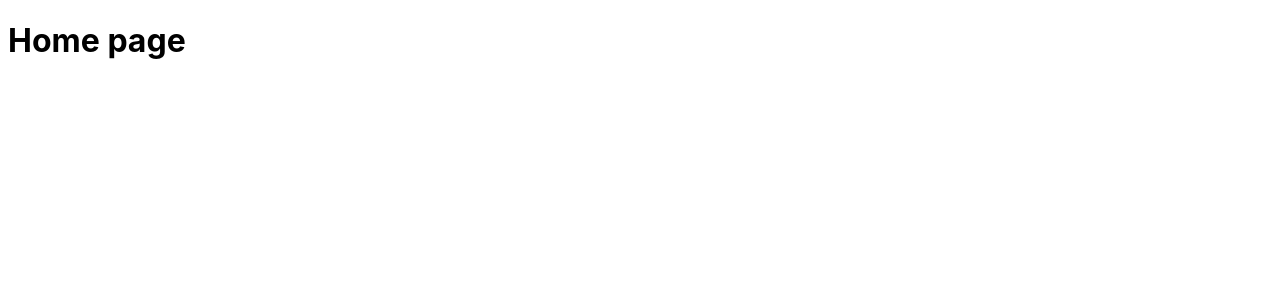
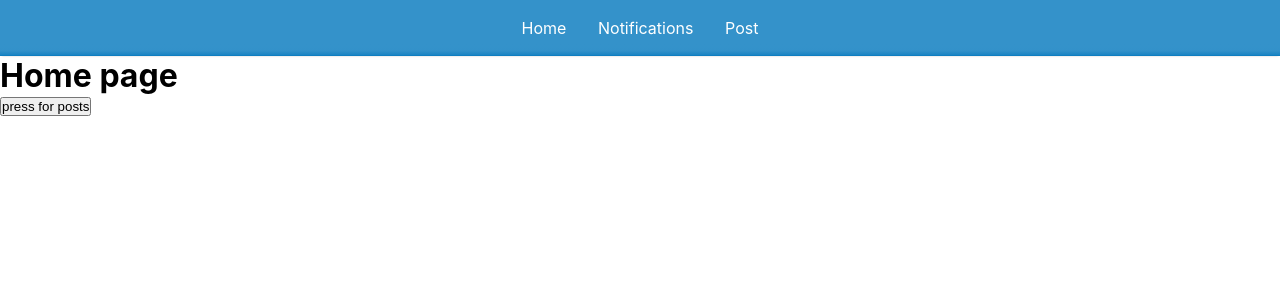
Before and after one commit to msearles25/face-browser-frontend, a React (Create React App) app: page / in a window 1280 px wide. Shown: the top 300 px of the page. Built offline with nearby package versions, Linux system fonts and the light colour scheme.

Commit message:
navbar setup partially along with the begining of a theme

```diff
--- a/package.json
+++ b/package.json
@@ -6,10 +6,12 @@
     "@testing-library/jest-dom": "^4.2.4",
     "@testing-library/react": "^9.3.2",
     "@testing-library/user-event": "^7.1.2",
+    "axios": "^0.19.2",
     "react": "^16.13.1",
     "react-dom": "^16.13.1",
     "react-router-dom": "^5.2.0",
-    "react-scripts": "3.4.1"
+    "react-scripts": "3.4.1",
+    "styled-components": "^5.1.1"
   },
   "scripts": {
     "start": "react-scripts start",
--- a/src/App.css
+++ b/src/App.css
@@ -1,3 +1,7 @@
+* {
+  margin: 0;
+  padding: 0;
+}
 html,
 body {
   font-family: -apple-system, BlinkMacSystemFont, 'Segoe UI', 'Roboto', 'Oxygen',
--- a/src/App.js
+++ b/src/App.js
@@ -2,21 +2,30 @@ import React from 'react';
 import {BrowserRouter as Router, Route, Switch} from 'react-router-dom'
 import './App.css';
 
-import home from './pages/home';
-import login from './pages/login';
-import register from './pages/register';
+import Navbar from './components/Navbar';
+import Home from './pages/Home';
+import Login from './pages/login';
+import Register from './pages/register';
+
+// styled components
+import { ThemeProvider } from 'styled-components';
+import Theme from './theme/theme';
 
 function App() {
   return (
+    <ThemeProvider theme={Theme}>
       <div className="App">
         <Router>
+          <Navbar />
           <Switch>
-          <Route exact path='/' component={home}/>
-          <Route exact path='/login' component={login}/>
-          <Route exact path='/register' component={register}/>
+            <Route exact path='/' component={Home}/>
+            <Route exact path='/login' component={Login}/>
+            <Route exact path='/register' component={Register}/>
           </Switch>
         </Router>
       </div>
+    </ThemeProvider>
+
   );
 }
 
--- /dev/null
+++ b/src/components/Navbar.js
@@ -0,0 +1,47 @@
+import React from 'react'
+import { Link } from 'react-router-dom';
+import styled from 'styled-components'
+
+const NavWrapper = styled.div`
+    /* background: #0277bd; */
+    background-image: ${({ theme }) =>
+        `linear-gradient(to bottom, ${theme.light.secondary}, 98%, ${theme.light.primary})`
+    };
+    height: 3.5rem;
+    display: flex;
+    justify-content: center;
+    align-items: center;
+    box-shadow: 0 2px 2px -2px rgba(0,0,0,.2);
+`;
+const NavContainer = styled.div`
+    height:65%;
+    width: 300px;
+    display: flex;
+    justify-content: space-evenly;
+    align-items: center;
+`;
+
+const NavItem = styled(Link)`
+    color: ${({ theme }) => theme.light.textContrast};
+    text-decoration: none;
+`;
+
+function Navbar() {
+    return (
+        <NavWrapper>
+            <NavContainer>
+                <NavItem to='/'>
+                    Home
+                </NavItem>
+                <NavItem>
+                    Notifications
+                </NavItem>
+                <NavItem>
+                    Post
+                </NavItem>
+            </NavContainer>
+        </NavWrapper>
+    )
+}
+
+export default Navbar;
--- /dev/null
+++ b/src/pages/Home.js
@@ -0,0 +1,24 @@
+import React, { useState } from 'react'
+import axios from 'axios'
+
+const Home = () => {
+    const [info, setInfo] = useState()
+
+    return (
+        <div>
+            <h1>Home page</h1>
+            <button onClick={() => {
+                axios.get('http://localhost:1337/api/post/')
+                    .then(res => {
+                        setInfo(res.data)
+                    })
+            }}>press for posts</button>
+            {info && info.map(post => (
+                <p key={post.id}>{post.postContent}</p>
+
+            ))}
+        </div>
+    )
+}
+
+export default Home;
--- a/src/pages/home.js
+++ /dev/null
@@ -1,11 +0,0 @@
-import React from 'react'
-
-const home = () => {
-    return (
-        <div>
-            <h1>Home page</h1>
-        </div>
-    )
-}
-
-export default home
--- /dev/null
+++ b/src/theme/theme.js
@@ -0,0 +1,7 @@
+export default {
+    light: {
+        primary: '#0277bd',
+        secondary: '#3492ca',
+        textContrast: '#fff'
+    }
+}
```
Also changed, not shown: 1 other file (tests, documents, lock files or other folders). Lines whose indentation alone changed are shown as unchanged.
